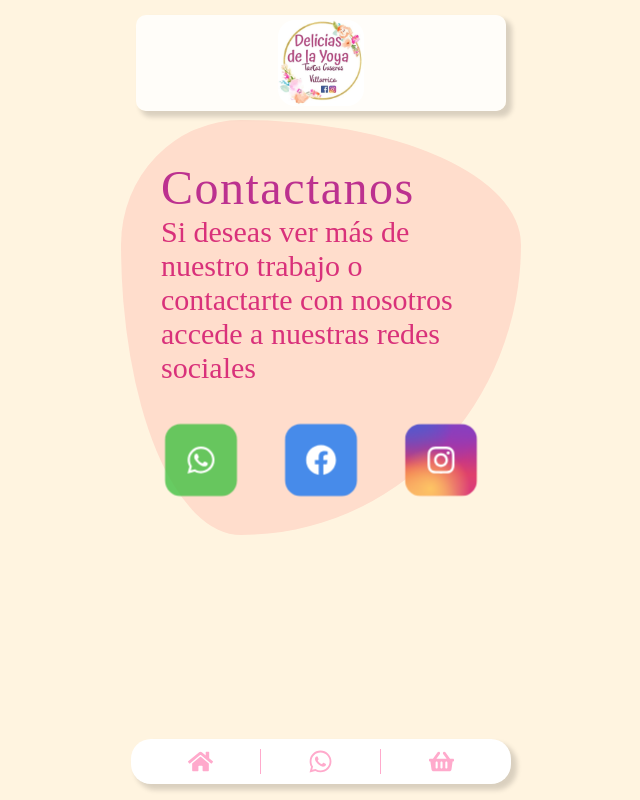
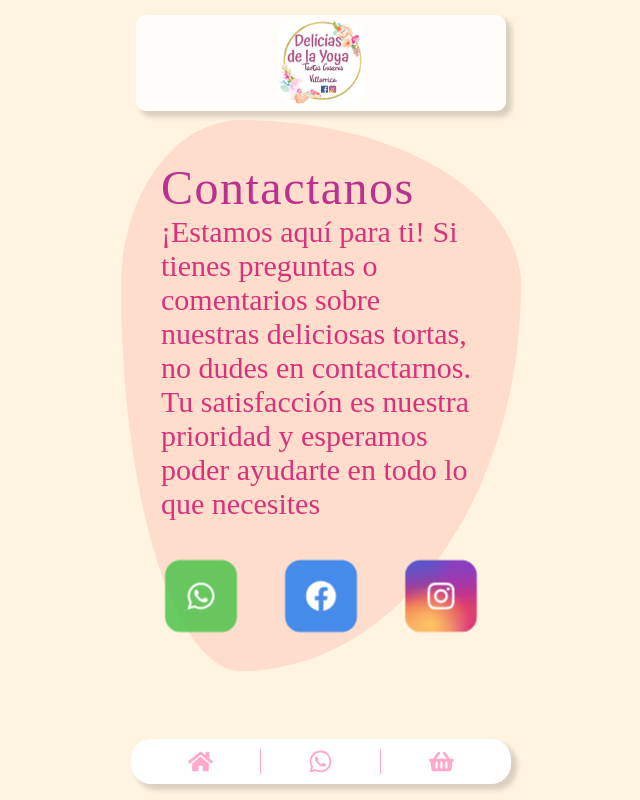
Before and after one commit to juanPabloEA/dy-web, a React (Create React App) app: page /contact in a window 1280 px wide. Shown: the top 800 px of the page, without its empty margins (319-959 px from the left). Built offline with nearby package versions, Linux system fonts and the light colour scheme; a web font is replaced by a local one.

Commit message:
fix - Contact Message

```diff
--- a/src/pages/contact/Contact.jsx
+++ b/src/pages/contact/Contact.jsx
@@ -9,7 +9,7 @@ const Contact = () => {
             <div className="contact-page">
                 <div className="head">
                     <div className="title">Contactanos</div>
-                    <div className="sub-title">Si deseas ver más de nuestro trabajo o contactarte con nosotros accede a nuestras redes sociales</div>
+                    <div className="sub-title">¡Estamos aquí para ti! Si tienes preguntas o comentarios sobre nuestras deliciosas tortas, no dudes en contactarnos. Tu satisfacción es nuestra prioridad y esperamos poder ayudarte en todo lo que necesites</div>
                 </div>
                 <div className="links">
                     <div className="item-a animate__animated animate__pulse animate__infinite animate__slow">
```
